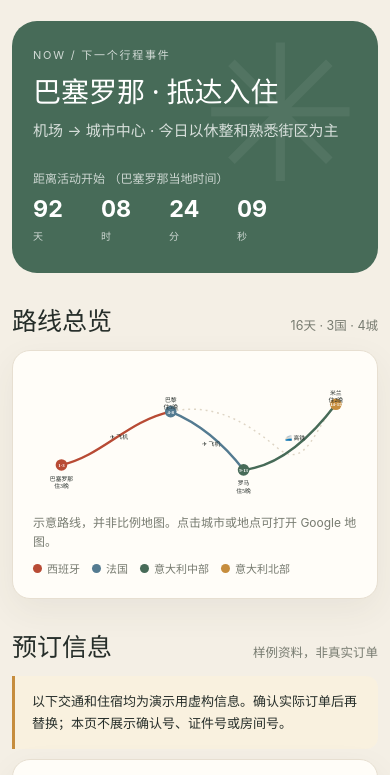
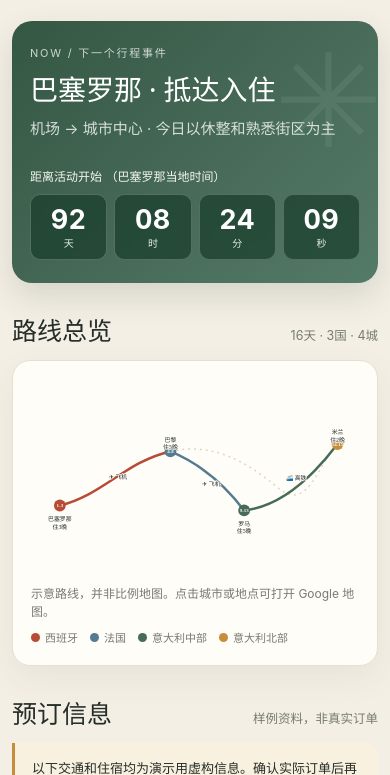
Before and after one commit to Dunkel-cyber/traval, a plain HTML site: page index.html in a window 390 px wide. Shown: the part 39-814 px from the top of the page. Drawn offline with Linux system fonts and the light colour scheme.

Commit message:
Improve responsive route map and countdown

```diff
--- a/index.html
+++ b/index.html
@@ -12,6 +12,43 @@
 .day{margin:12px 0;overflow:hidden}.day summary{list-style:none;cursor:pointer;padding:16px 18px;display:flex;align-items:center;gap:12px}.day summary::-webkit-details-marker{display:none}.daynum{font:22px Georgia,serif;color:var(--accent);min-width:33px}.daytitle{font-weight:700}.daymeta{margin-left:auto;color:var(--muted);font-size:12px}.daybody{padding:0 18px 18px}.routebox{display:none;padding:10px;background:#f4f0e7;border-radius:14px;margin:0 0 14px}.day[open] .routebox{display:block}.routebox svg{width:100%;height:auto}.routebox text{font:11px ui-sans-serif;fill:var(--ink)}.navall{display:inline-block;font-size:12px;background:var(--ink);color:#fff;text-decoration:none;padding:7px 11px;border-radius:99px;margin:4px 0 12px}.event{display:grid;grid-template-columns:68px 1fr;gap:12px;padding:12px 0;border-top:1px solid var(--line)}.time{font-variant-numeric:tabular-nums;font-size:12px;color:var(--accent);font-weight:700}.event h4{margin:0;font-size:14px}.event p{margin:3px 0 0;color:var(--muted);font-size:13px}.event a{color:var(--green);text-decoration:none}.reserve{display:inline-block;margin:5px 0 0;color:#8d5f1c;background:#f8efd9;border-radius:5px;padding:1px 6px;font-size:10px;font-weight:700}.todo,.tips{padding:19px}.todo ul,.tips ul{margin:8px 0 0;padding-left:20px}.todo li,.tips li{padding:5px 0}.footer{text-align:center;color:var(--muted);font-size:11px;margin-top:32px}
 @media(max-width:560px){.wrap{padding:12px 12px 48px}.hero{padding:25px 21px}.section{margin-top:28px}.day summary{padding:14px}.daybody{padding:0 14px 15px}.event{grid-template-columns:58px 1fr;gap:8px}}
 @media(prefers-color-scheme:dark){:root{color-scheme:dark;--bg:#171c1a;--paper:#222a26;--ink:#eee9dd;--muted:#aaa99e;--line:#3b423c;--green:#304d40;--shadow:0 12px 34px #0003}.notice{background:#393222;color:#eee2c7}.map text,.routebox text{fill:var(--ink)}.routebox{background:#303630}.icon{background:#343a33}.tag{background:#353a34;color:#c9c2b3}.hero{background:#304d40}}
+
+/* Responsive itinerary overview and countdown contrast */
+.hero{isolation:isolate;background:linear-gradient(135deg,#345744 0%,#476b58 56%,#547b68 100%);box-shadow:0 14px 32px #203b2b24}
+.hero:after{z-index:-1;pointer-events:none;color:#ffffff12}
+.hero h1,.hero p,.count-label,.unit strong,.unit span{position:relative;z-index:1}
+.count-label{color:#f4f6ef}
+.count{display:grid;grid-template-columns:repeat(4,minmax(0,68px));gap:9px}
+.unit{min-width:0;padding:10px 8px 8px;border:1px solid #ffffff35;border-radius:12px;background:#193d2cb8;text-align:center;backdrop-filter:blur(5px)}
+.unit strong{font-size:clamp(22px,5vw,32px);letter-spacing:.02em;color:#fff}
+.unit span{display:block;color:#e3eee5;font-size:11px}
+.map-card{padding:18px}
+.map{max-height:390px}
+.map text{paint-order:stroke;stroke:var(--paper);stroke-width:3px;stroke-linejoin:round}
+.map .daylabel{paint-order:normal;stroke:none}
+@media(max-width:600px){
+ .hero{padding:23px 18px;border-radius:20px}
+ .hero:after{font-size:130px;right:-5px;top:-28px}
+ .count{grid-template-columns:repeat(4,minmax(0,1fr));gap:7px;width:min(100%,350px)}
+ .unit{padding:9px 3px 7px;border-radius:10px}
+ .unit strong{font-size:clamp(20px,7vw,27px)}
+ .unit span{font-size:10px}
+ .map-card{padding:10px}
+ .map{width:100%;height:auto;min-height:210px}
+ .map-note{line-height:1.5}
+ .legend{gap:7px 12px}
+}
+@media(max-width:380px){
+ .count{gap:5px}
+ .unit strong{font-size:19px}
+ .hero h1{font-size:27px}
+ .map{min-height:180px}
+}
+@media(prefers-color-scheme:dark){
+ .hero{background:linear-gradient(135deg,#263f32 0%,#304d40 56%,#385a49 100%)}
+ .unit{background:#14291fbf;border-color:#ffffff30}
+ .map text{stroke:var(--paper)}
+}
 </style>
 </head>
 <body>
```
